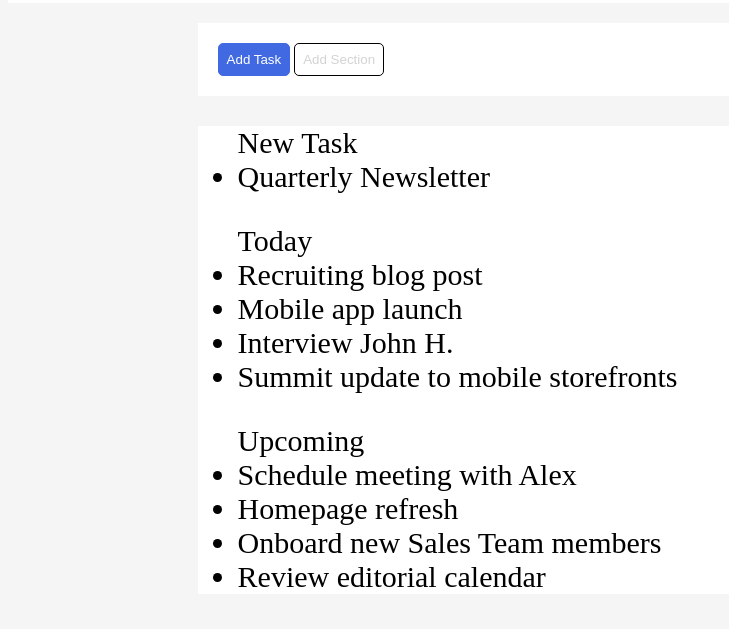
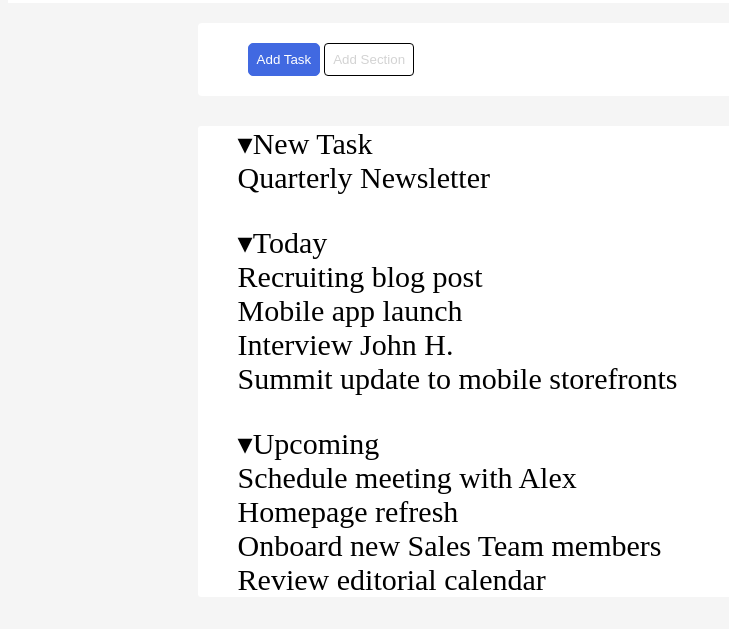
Before and after one commit to LucioMelis/html-css-toboolist, a plain HTML site: page index.html in a window 1280 px wide. Shown: the part 105-734 px from the top of the page, without its empty margins (0-729 px from the left). Drawn offline with Linux system fonts and the light colour scheme.

Commit message:
check ul

```diff
--- a/css/style.css
+++ b/css/style.css
@@ -18,6 +18,8 @@ h1{
     margin: auto;
     margin-top: 20px;
     padding: 20px;
+    padding-left: 50px;
+    border-radius: 4px;
 }
 .color1{
     padding: 8px;
@@ -31,11 +33,18 @@ h1{
     color: lightgray;
     background-color: white;
     border: 1px solid black;
-    border-radius: 5px;
+    border-radius: 4px;
 }
 #container{
     background-color: white;
     width: 70%;
     margin: auto;
     font-size: 30px;
+    border-radius: 3px;
 }
+div ul {
+    list-style-type: none;
+}
+.first{
+
+}
--- a/index.html
+++ b/index.html
@@ -23,16 +23,16 @@
 
 <!--div container-->
         <div id="container">
-            <ul> New Task
+            <ul class="first"> &dtrif;New Task
                 <li> Quarterly Newsletter</li>
             </ul>
-            <ul>Today
+            <ul class="second"> &dtrif;Today
                 <li>Recruiting blog post</li>
                 <li>Mobile app launch</li>
                 <li>Interview John H.</li>
                 <li>Summit update to mobile storefronts</li>
             </ul>
-            <ul>Upcoming
+            <ul class="third"> &dtrif;Upcoming
                 <li>Schedule meeting with Alex</li>
                 <li>Homepage refresh</li>
                 <li>Onboard new Sales Team members</li>
```
